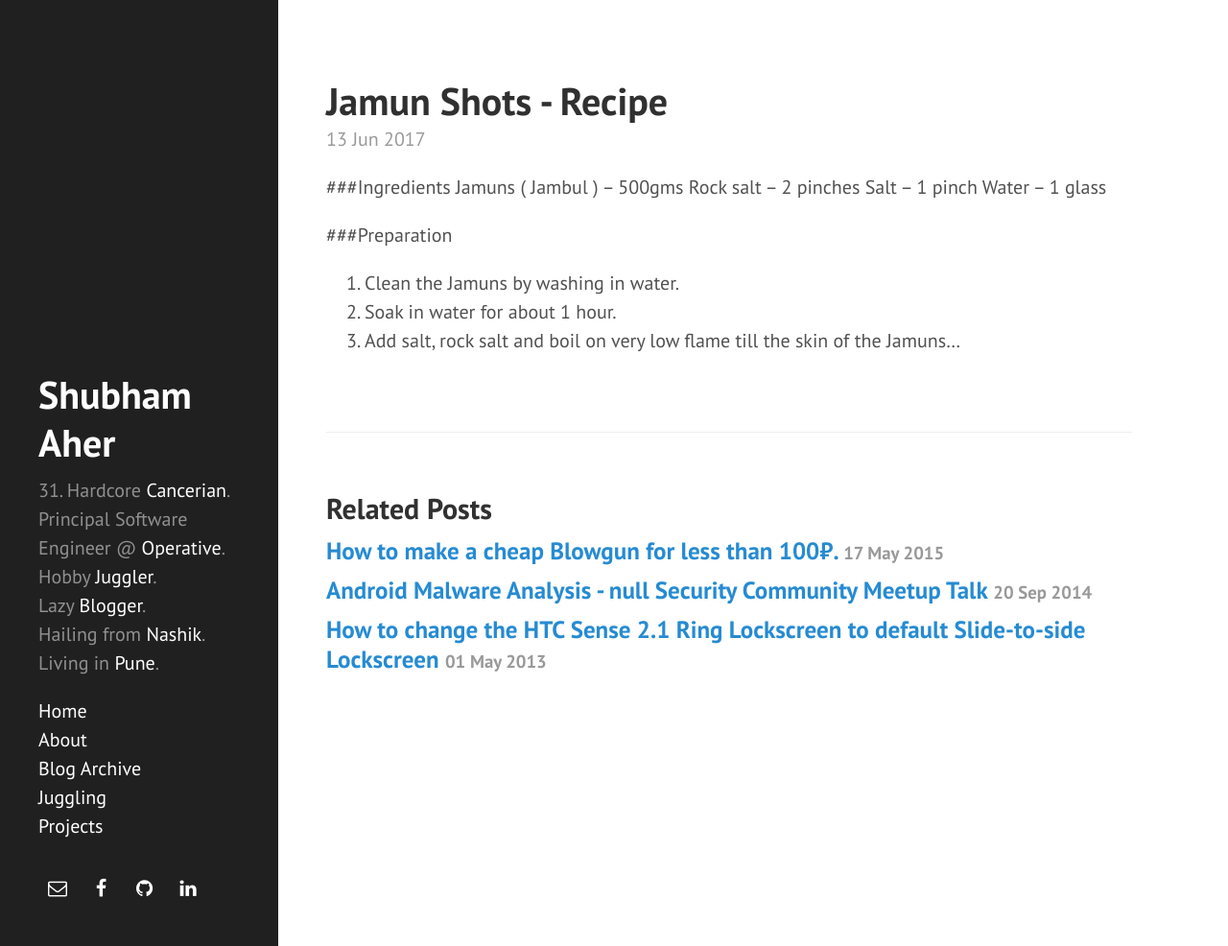
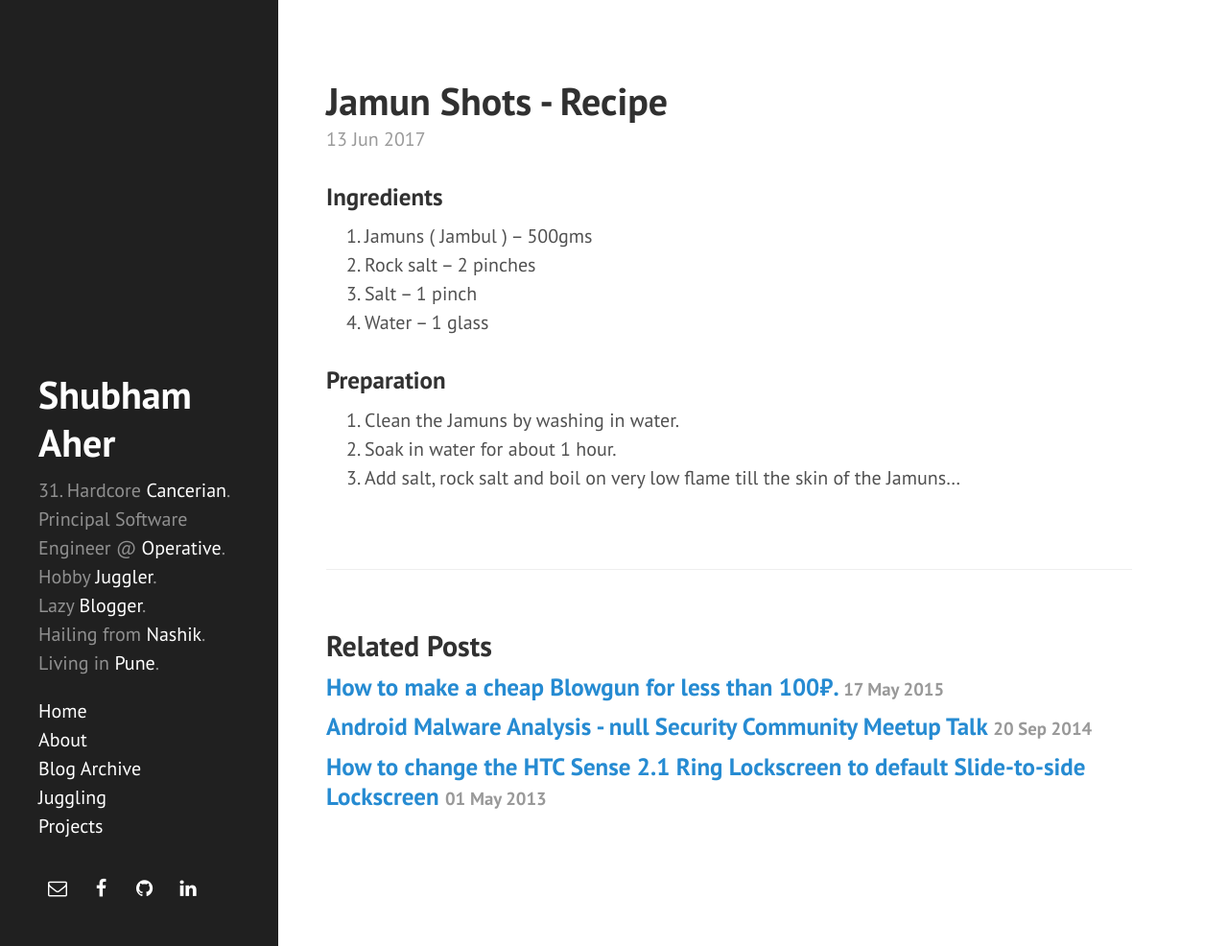
Before and after one commit to shubham-aher/shubham-aher.github.io, a Jekyll site: the page built from _posts/2017-06-13-jamun-shots-recipe.md, in a window 1280 px wide and 986 px high. Shown: the whole window at 96% size. Built offline with Jekyll 4.4.1, drawn with Linux system fonts in a browser that asks for light colours; nearby versions of some CDN libraries; comment, search, counter and statistics services are not loaded; part of the change alters nothing that is shown.

```diff
--- a/_posts/2017-06-13-jamun-shots-recipe.md
+++ b/_posts/2017-06-13-jamun-shots-recipe.md
@@ -3,13 +3,13 @@ layout: post
 title: Jamun Shots - Recipe
 ---
 
-###Ingredients
-Jamuns ( Jambul ) – 500gms
-Rock salt – 2 pinches
-Salt – 1 pinch
-Water – 1 glass
+### Ingredients
+1. Jamuns ( Jambul ) – 500gms
+2. Rock salt – 2 pinches
+3. Salt – 1 pinch
+4. Water – 1 glass
 
-###Preparation
+### Preparation
 
 1. Clean the Jamuns by washing in water.
 2. Soak in water for about 1 hour.
```
